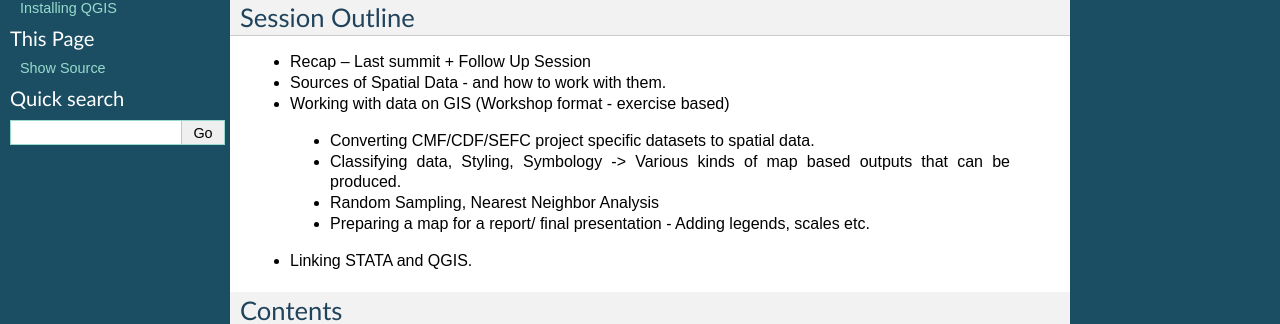
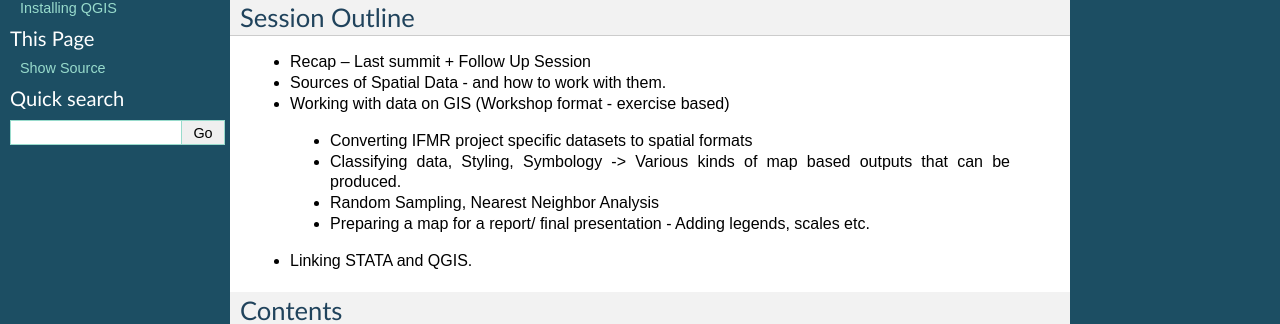
Before and after one commit to Suraj2611/GIS, a Sphinx documentation site: the page built from docs/index.rst, in a window 1280 px wide. Shown: the part 175-499 px from the top of the page. Built offline with Sphinx 7.4.7, drawn with Linux system fonts in a browser that asks for light colours; pages that are not in the unit, such as notebooks, are missing from menus.

Commit message:
Update index.rst

```diff
--- a/docs/index.rst
+++ b/docs/index.rst
@@ -18,7 +18,7 @@
 - Recap – Last summit + Follow Up Session
 - Sources of Spatial Data  - and how to work with them.
 - Working with data on GIS (Workshop format - exercise based)
- +  Converting CMF/CDF/SEFC project specific datasets to spatial data.
+ +  Converting IFMR project specific datasets to spatial formats
  +  Classifying data, Styling, Symbology -> Various kinds of map based outputs that can be produced.
  +  Random Sampling, Nearest Neighbor Analysis
  +  Preparing a map for a report/ final presentation - Adding legends, scales etc.
```
